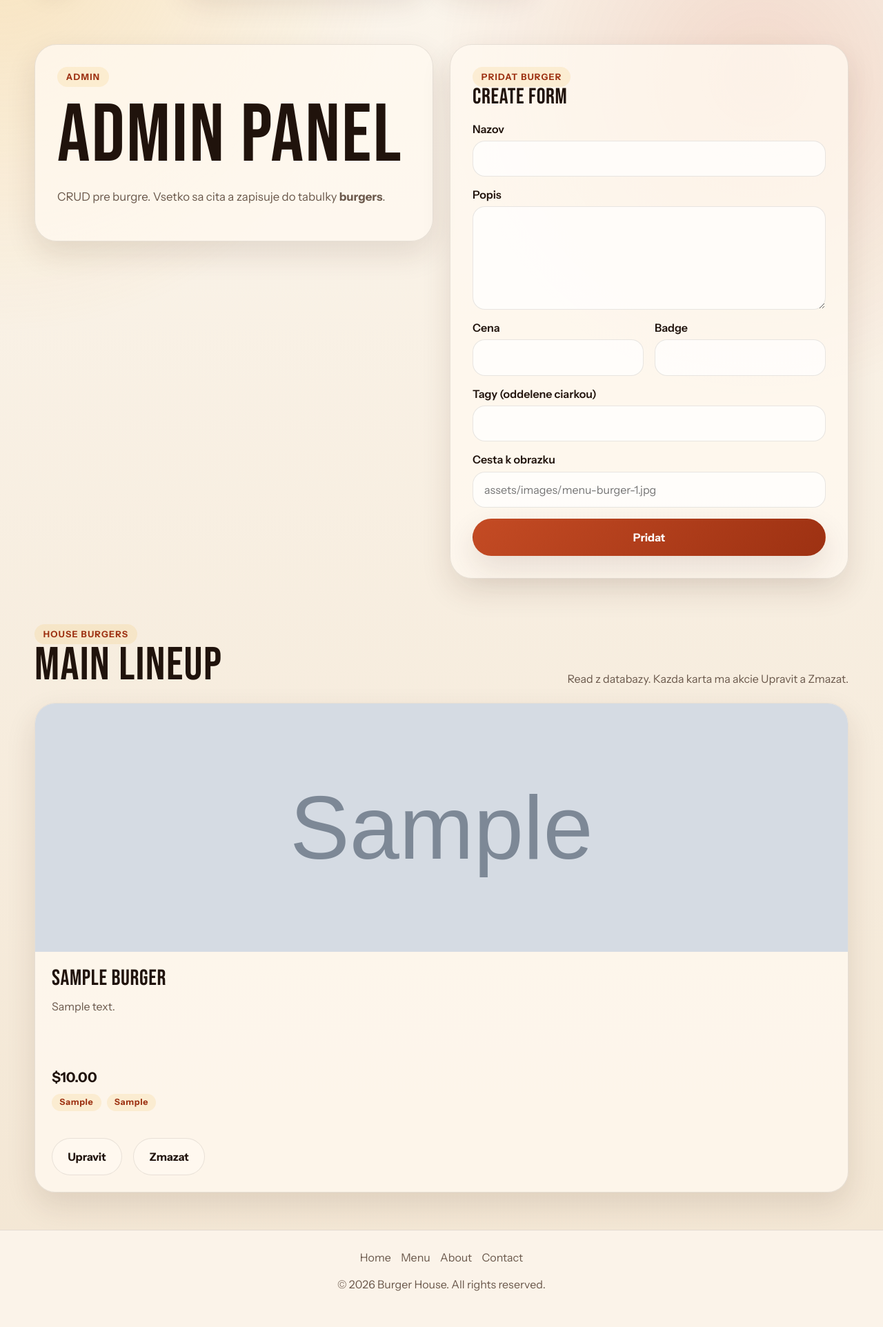
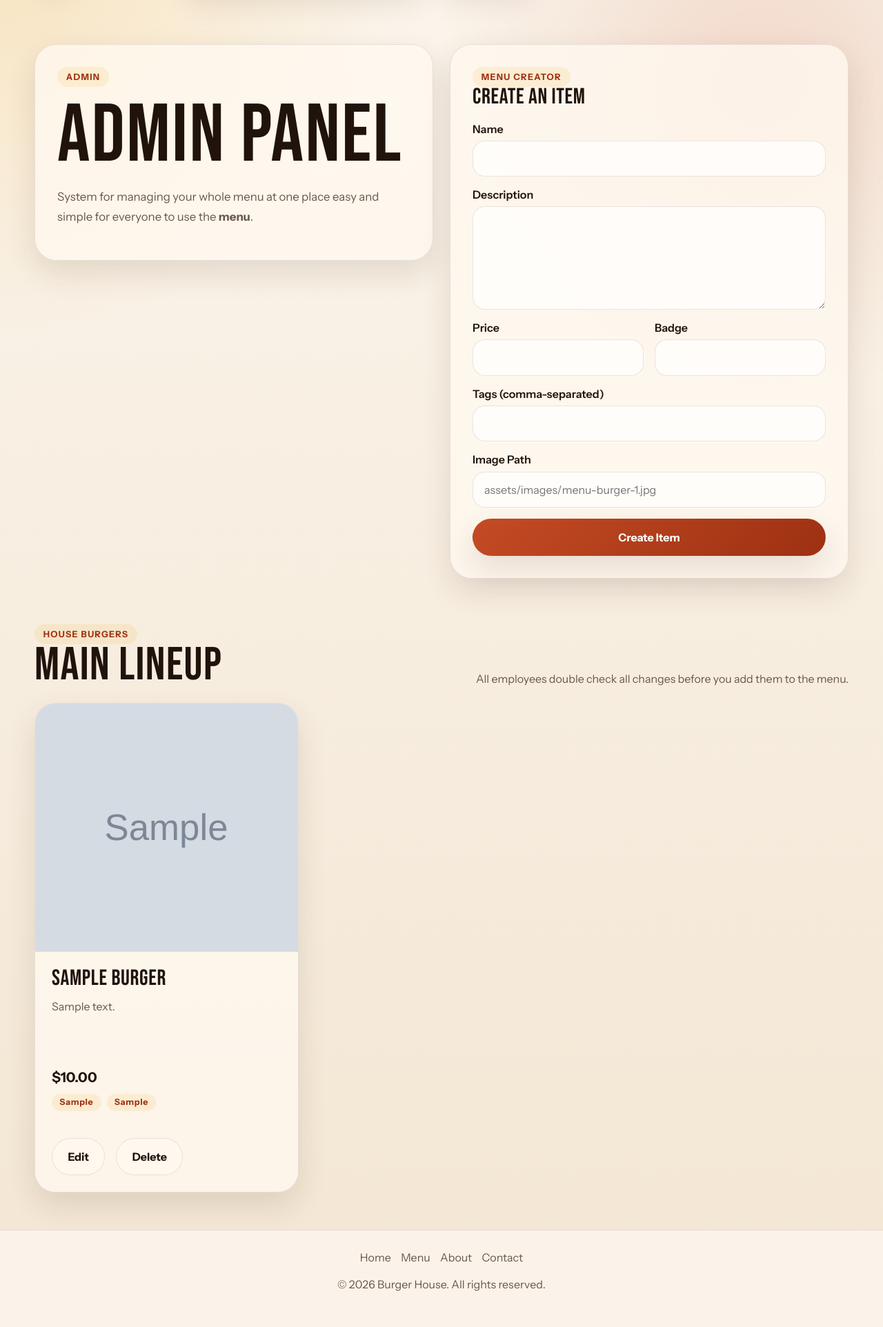
Before and after one commit to marekcvoliga2906-jpg/burger-house, a PHP site: page /admin.php in a window 1280 px wide; the page is wider, and only the part inside the window is pictured. Shown: the part 91-2015 px from the top of that part at 69% size. Run offline with PHP 8.4, Linux system fonts and the light colour scheme; the visitor is signed in with stand-in values (Sample User, id 1); tables that the repository leaves empty hold one stand-in row (values such as "Sample post"); grey boxes marked "Sample" are stand-in pictures.

Commit message:
Upravy HTML a uloženie komentárov do databazy

```diff
--- a/admin.php
+++ b/admin.php
@@ -25,11 +25,11 @@ include __DIR__ . '/partials/header.php';
         <article class="page-hero-copy">
             <span class="eyebrow">Admin</span>
             <h1>Admin Panel</h1>
-            <p>CRUD pre burgre. Vsetko sa cita a zapisuje do tabulky <strong>burgers</strong>.</p>
+            <p>System for managing your whole menu at one place easy and simple for everyone to use the <strong>menu</strong>.</p>
         </article>
         <article class="form-card">
-            <span class="eyebrow"><?php echo $editBurger ? 'Upravit Burger' : 'Pridat Burger'; ?></span>
-            <h3><?php echo $editBurger ? 'Edit Form' : 'Create Form'; ?></h3>
+            <span class="eyebrow"><?php echo $editBurger ? 'Edit Item' : 'Menu Creator'; ?></span>
+            <h3><?php echo $editBurger ? 'Edit Form' : 'Create An Item'; ?></h3>
 
             <?php if ($error !== '') { ?>
                 <p class="form-note"><?php echo htmlspecialchars($error, ENT_QUOTES, 'UTF-8'); ?></p>
@@ -43,17 +43,17 @@ include __DIR__ . '/partials/header.php';
                 <input type="hidden" name="id" value="<?php echo $editBurger ? (int) $editBurger['id'] : 0; ?>">
 
                 <div class="field field--full">
-                    <label for="burger-name">Nazov</label>
+                    <label for="burger-name">Name</label>
                     <input id="burger-name" type="text" name="name" required value="<?php echo htmlspecialchars($editBurger['name'] ?? '', ENT_QUOTES, 'UTF-8'); ?>">
                 </div>
 
                 <div class="field field--full">
-                    <label for="burger-description">Popis</label>
+                    <label for="burger-description">Description</label>
                     <textarea id="burger-description" name="description" required><?php echo htmlspecialchars($editBurger['description'] ?? '', ENT_QUOTES, 'UTF-8'); ?></textarea>
                 </div>
 
                 <div class="field">
-                    <label for="burger-price">Cena</label>
+                    <label for="burger-price">Price</label>
                     <input id="burger-price" type="text" name="price" required value="<?php echo htmlspecialchars(isset($editBurger['price']) ? (string) $editBurger['price'] : '', ENT_QUOTES, 'UTF-8'); ?>">
                 </div>
 
@@ -63,19 +63,19 @@ include __DIR__ . '/partials/header.php';
                 </div>
 
                 <div class="field field--full">
-                    <label for="burger-tags">Tagy (oddelene ciarkou)</label>
+                    <label for="burger-tags">Tags (comma-separated)</label>
                     <input id="burger-tags" type="text" name="tags" value="<?php echo htmlspecialchars($editBurger['tags'] ?? '', ENT_QUOTES, 'UTF-8'); ?>">
                 </div>
 
                 <div class="field field--full">
-                    <label for="burger-image">Cesta k obrazku</label>
+                    <label for="burger-image">Image Path</label>
                     <input id="burger-image" type="text" name="image_path" required placeholder="assets/images/menu-burger-1.jpg" value="<?php echo htmlspecialchars($editBurger['image_path'] ?? '', ENT_QUOTES, 'UTF-8'); ?>">
                 </div>
 
                 <div class="field field--full">
-                    <button class="btn btn-primary" type="submit"><?php echo $editBurger ? 'Upravit' : 'Pridat'; ?></button>
+                    <button class="btn btn-primary" type="submit"><?php echo $editBurger ? 'Edit Item' : 'Create Item'; ?></button>
                     <?php if ($editBurger) { ?>
-                        <a class="btn btn-secondary mt-16" href="admin.php">Zrusit edit</a>
+                        <a class="btn btn-secondary mt-16" href="admin.php">Cancel Edit</a>
                     <?php } ?>
                 </div>
             </form>
@@ -90,15 +90,15 @@ include __DIR__ . '/partials/header.php';
                 <span class="eyebrow">House Burgers</span>
                 <h2>Main Lineup</h2>
             </div>
-            <p>Read z databazy. Kazda karta ma akcie Upravit a Zmazat.</p>
+            <p>All employees double check all changes before you add them to the menu.</p>
         </div>
 
         <div class="menu-grid">
             <?php if (count($burgers) === 0) { ?>
                 <article class="menu-item">
                     <div class="menu-item-body">
-                        <h3>Zatial bez burgerov</h3>
-                        <p>Pridaj prvy burger cez formular hore.</p>
+                        <h3>No burgers available yet!</h3>
+                        <p>Our team is working on adding some delicious options for you soon.</p>
                     </div>
                 </article>
             <?php } ?>
@@ -130,11 +130,11 @@ include __DIR__ . '/partials/header.php';
                         <?php } ?>
 
                         <div class="button-row admin-actions">
-                            <a class="btn btn-secondary" href="admin.php?edit=<?php echo (int) $burger['id']; ?>">Upravit</a>
-                            <form method="post" action="includes/Burger.inc.php" class="admin-inline-form" onsubmit="return confirm('Naozaj chces zmazat tento burger?');">
+                            <a class="btn btn-secondary" href="admin.php?edit=<?php echo (int) $burger['id']; ?>">Edit</a>
+                            <form method="post" action="includes/Burger.inc.php" class="admin-inline-form" onsubmit="return confirm('Are you sure you want to delete this burger?');">
                                 <input type="hidden" name="action" value="delete">
                                 <input type="hidden" name="id" value="<?php echo (int) $burger['id']; ?>">
-                                <button class="btn btn-secondary" type="submit">Zmazat</button>
+                                <button class="btn btn-secondary" type="submit">Delete</button>
                             </form>
                         </div>
                     </div>
--- a/assets/css/style.css
+++ b/assets/css/style.css
@@ -718,7 +718,13 @@ section {
 }
 
 .menu-grid {
-    grid-template-columns: repeat(auto-fit, minmax(320px, 1fr));
+    grid-template-columns: repeat(3, minmax(0, 1fr));
+}
+
+@media (max-width: 980px) {
+    .menu-grid {
+        grid-template-columns: repeat(2, minmax(0, 1fr));
+    }
 }
 
 .menu-item-image {
@@ -875,12 +881,15 @@ section {
     .contact-layout,
     .dual-grid,
     .cards,
-    .menu-grid,
     .feature-grid,
     .stats-grid,
     .service-grid,
     .contact-grid {
         grid-template-columns: 1fr;
+    }
+
+    .menu-grid {
+        grid-template-columns: repeat(2, minmax(0, 1fr));
     }
 
     .card.card-feature {
@@ -952,6 +961,10 @@ section {
         grid-template-columns: 1fr;
     }
 
+    .menu-grid {
+        grid-template-columns: 1fr;
+    }
+
     .feature-panel .service-grid > :last-child:nth-child(odd),
     .contact-layout .contact-grid > :last-child:nth-child(odd) {
         grid-column: auto;
--- a/contact.php
+++ b/contact.php
@@ -121,7 +121,7 @@ include __DIR__ . '/partials/header.php';
             <?php if ($formError !== ''): ?>
 
                 <div class="contact-card mt-16">
-                    <span class="eyebrow">Form Error</span>
+                    <span class="eyebrow">Invalid Input</span>
 
                     <h3>Please fill in all fields</h3>
 
```
Also changed, not shown: classes/ContactController.contr.php (+11 -3 lines), classes/ContactMessage.class.php (added, +21 -0 lines), menu.php (+31 -97 lines), assets/images/catburger.jpg (added).
